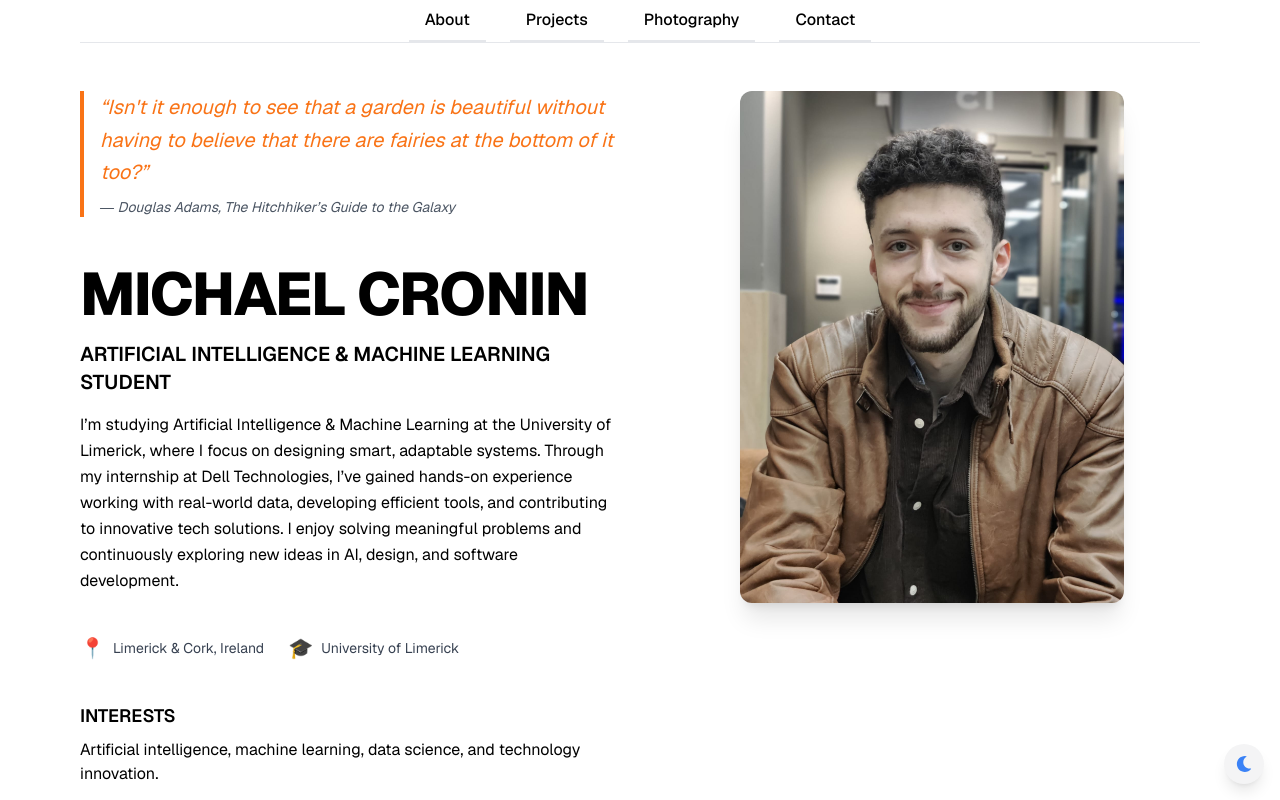
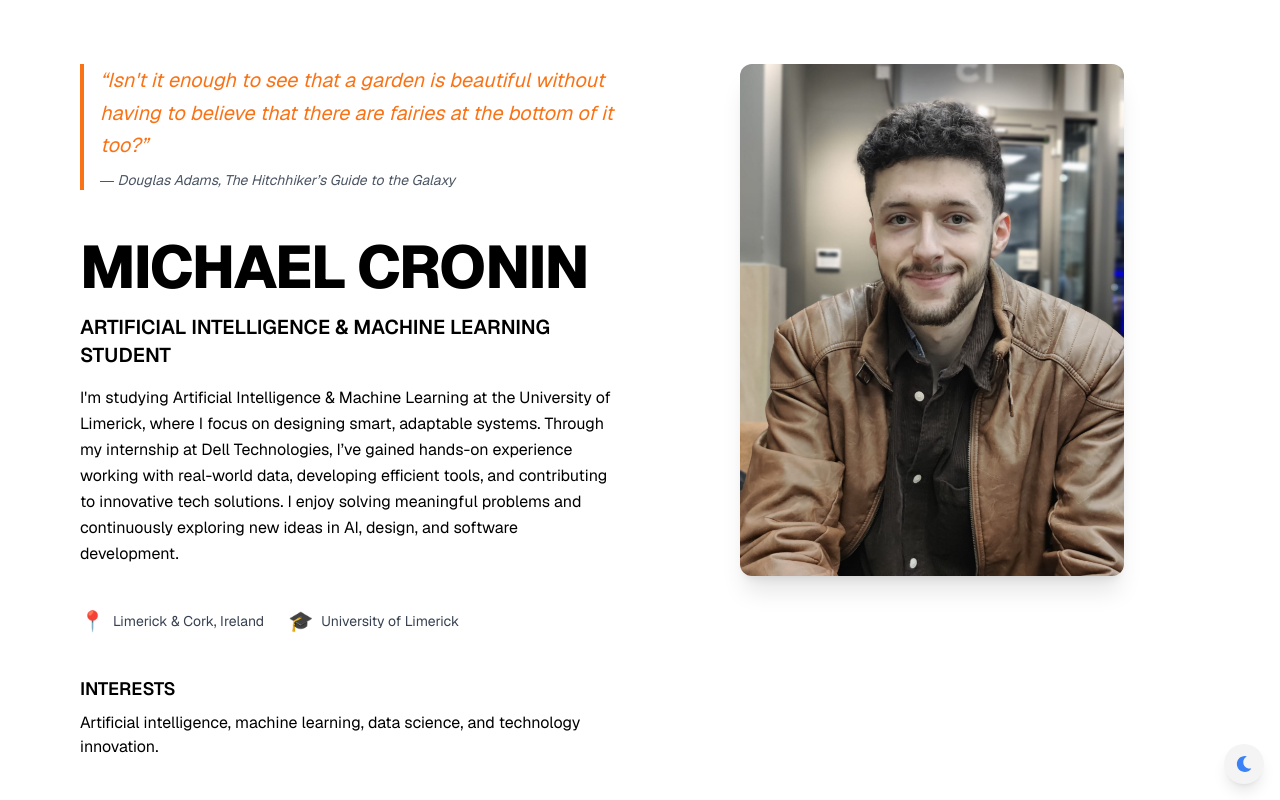
Before and after one commit to mcPrefect/michaelcronin.ie, a Next.js app in the folder michaelcronin-site/: page / in a window 1280 px wide. Shown: the top 800 px of the page. Built offline with nearby package versions, Linux system fonts and the light colour scheme.

Commit message:
fix apostophe

```diff
--- a/michaelcronin-site/app/page.js
+++ b/michaelcronin-site/app/page.js
@@ -1,6 +1,6 @@
 "use client";
 
-import { useState } from "react";
+// import { useState } from "react";
 import { FaGithub, FaLinkedin, FaCameraRetro } from "react-icons/fa";
 import Image from "next/image";
 import DarkModeToggle from "../components/DarkModeToggle";
@@ -8,13 +8,13 @@ import Lightbox from "yet-another-react-lightbox";
 import "yet-another-react-lightbox/styles.css";
 import { logos } from "../data/skills";
 import SkillsStrip from "../components/SkillsStrip";
-import Tabs from "../components/Tabs";
+// import Tabs from "../components/Tabs";
 import { Analytics } from "@vercel/analytics/react"
 
 export default function Home() {
   const underConstruction = false;
-  const [tab, setTab] = useState("about");
-  const [open, setOpen] = useState(-1);
+  // const [tab, setTab] = useState("about");
+  // const [open, setOpen] = useState(-1);
 
   const images = [
     "/photos/photo-1.jpg",
@@ -46,15 +46,15 @@ export default function Home() {
   return (
     <main className="min-h-screen bg-wesCream dark:bg-zinc-900 text-wesText dark:text-gray-100 font-wes px-6 md:px-20 pt-0 pb-16 transition-colors duration-300">
 
-      <div className="flex justify-center space-x-6 border-b border-wesBrown mb-12">
+      {/* <div className="flex justify-center space-x-6 border-b border-wesBrown mb-12">
         <button className={tab === "about" ? activeTabStyle : baseTabStyle} onClick={() => setTab("about")}>About</button>
         <button className={tab === "projects" ? activeTabStyle : baseTabStyle} onClick={() => setTab("projects")}>Projects</button>
         <button className={tab === "photography" ? activeTabStyle : baseTabStyle} onClick={() => setTab("photography")}>Photography</button>
         <button className={tab === "contact" ? activeTabStyle : baseTabStyle} onClick={() => setTab("contact")}>Contact</button>
-      </div>
+      </div> */}
 
-      {tab === "about" && (
-        <section className="flex flex-col md:flex-row md:items-start items-center justify-between md:space-x-12 space-y-10 md:space-y-0">
+      <section id="about">
+        <section className="pt-16 flex flex-col md:flex-row md:items-start items-center justify-between md:space-x-12 space-y-10 md:space-y-0">
           <div className="md:w-1/2 space-y-10">
             <blockquote className="border-l-4 border-orange-500 pl-4 italic text-orange-500 text-xl leading-relaxed">
               “Isn't it enough to see that a garden is beautiful without<br />
@@ -68,7 +68,8 @@ export default function Home() {
               <h2 className="text-xl font-semibold text-wesTeal mb-4">ARTIFICIAL INTELLIGENCE & MACHINE LEARNING STUDENT</h2>
               {/* <h3 className="text-lg font-semibold mt-8 mb-2">ABOUT ME</h3> */}
               <p className="text-base leading-relaxed">
-  I’m studying Artificial Intelligence & Machine Learning at the University of Limerick, where I focus on designing smart, adaptable systems. Through my internship at Dell Technologies, I’ve gained hands-on experience working with real-world data, developing efficient tools, and contributing to innovative tech solutions. I enjoy solving meaningful problems and continuously exploring new ideas in AI, design, and software development.
+              I&apos;m
+              studying Artificial Intelligence & Machine Learning at the University of Limerick, where I focus on designing smart, adaptable systems. Through my internship at Dell Technologies, I’ve gained hands-on experience working with real-world data, developing efficient tools, and contributing to innovative tech solutions. I enjoy solving meaningful problems and continuously exploring new ideas in AI, design, and software development.
               </p>
             </div>
             <div className="flex space-x-6 mt-6 text-sm text-gray-700 dark:text-gray-400">
@@ -98,18 +99,19 @@ export default function Home() {
             />
           </div>
         </section>
-      )}
+      </section>
 
-      {tab === "about" && (
+
+
       <section className="mt-16">
         {/* <h2 className="text-center text-xl font-semibold text-wesBrown mb-4">Skills & Tools</h2> */}
         <SkillsStrip />
       </section>
-      )}
 
 
 
-{tab === "projects" && (
+
+
       <>
         <section className="py-16 text-center">
           <h2 className="text-4xl font-bold mb-12">Projects</h2>
@@ -188,14 +190,14 @@ export default function Home() {
           </div>
         </section>
 
-    <SkillsStrip />
+        {/* <SkillsStrip /> */}
       </>
-)}
 
 
 
 
-{tab === "photography" && (
+
+
       <section className="px-6 sm:px-12 py-16 w-full">
 
 
@@ -216,21 +218,21 @@ export default function Home() {
         </div>
 
         <Lightbox
-    open={open >= 0}
-    close={() => setOpen(-1)}
-    index={open}
+          // open={open >= 0}
+          // close={() => setOpen(-1)}
+          // index={open}
           slides={images.map((src) => ({ src }))}
           styles={{ container: { backgroundColor: "rgba(0,0,0,0.95)" } }}
         />
       </section>
 
 
-)}
 
 
 
 
-      {tab === "contact" && (
+
+
       <section className="py-12 text-center">
         <h2 className="text-2xl font-semibold mb-4">Connect with me</h2>
         <p className="text-gray-600 dark:text-gray-300 mb-6 text-lg">
@@ -248,7 +250,7 @@ export default function Home() {
           </a>
         </div>
       </section>
-      )}
+
 
 
 
```
Lines whose indentation alone changed are shown as unchanged.
